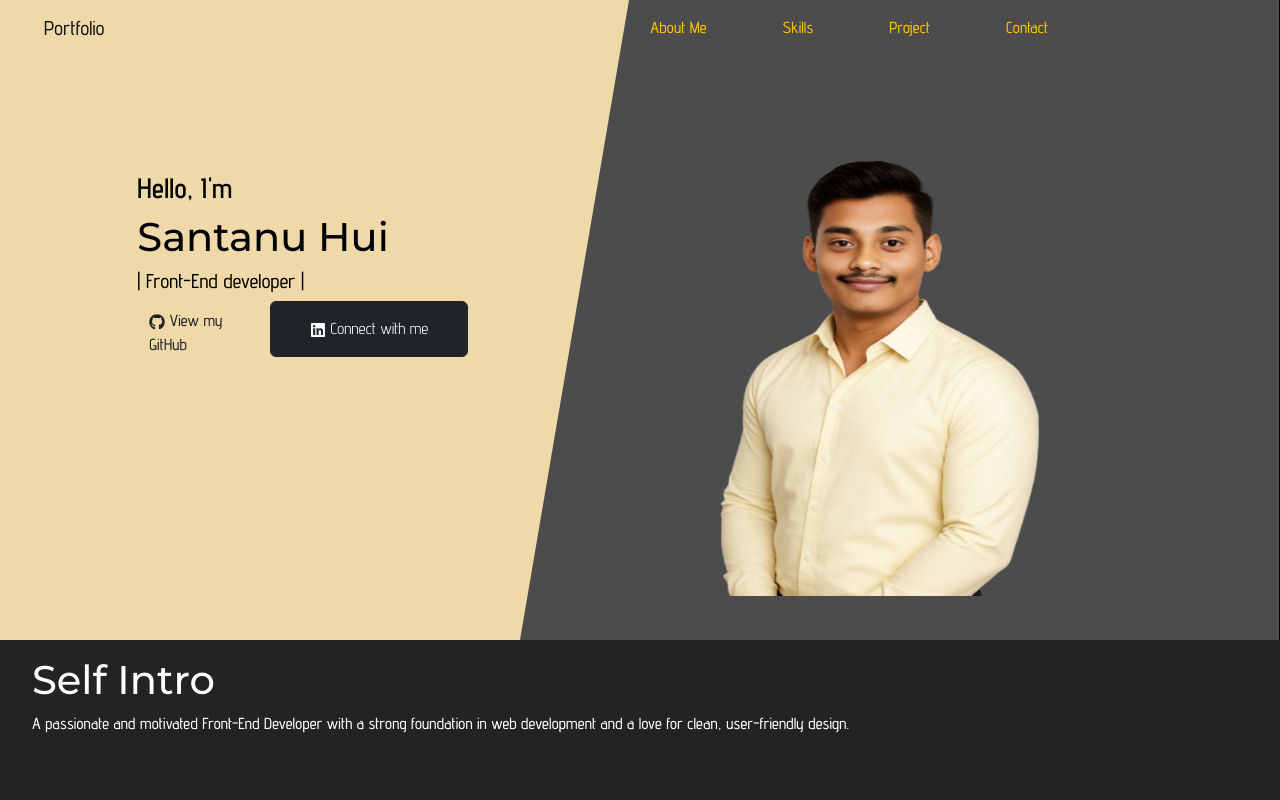
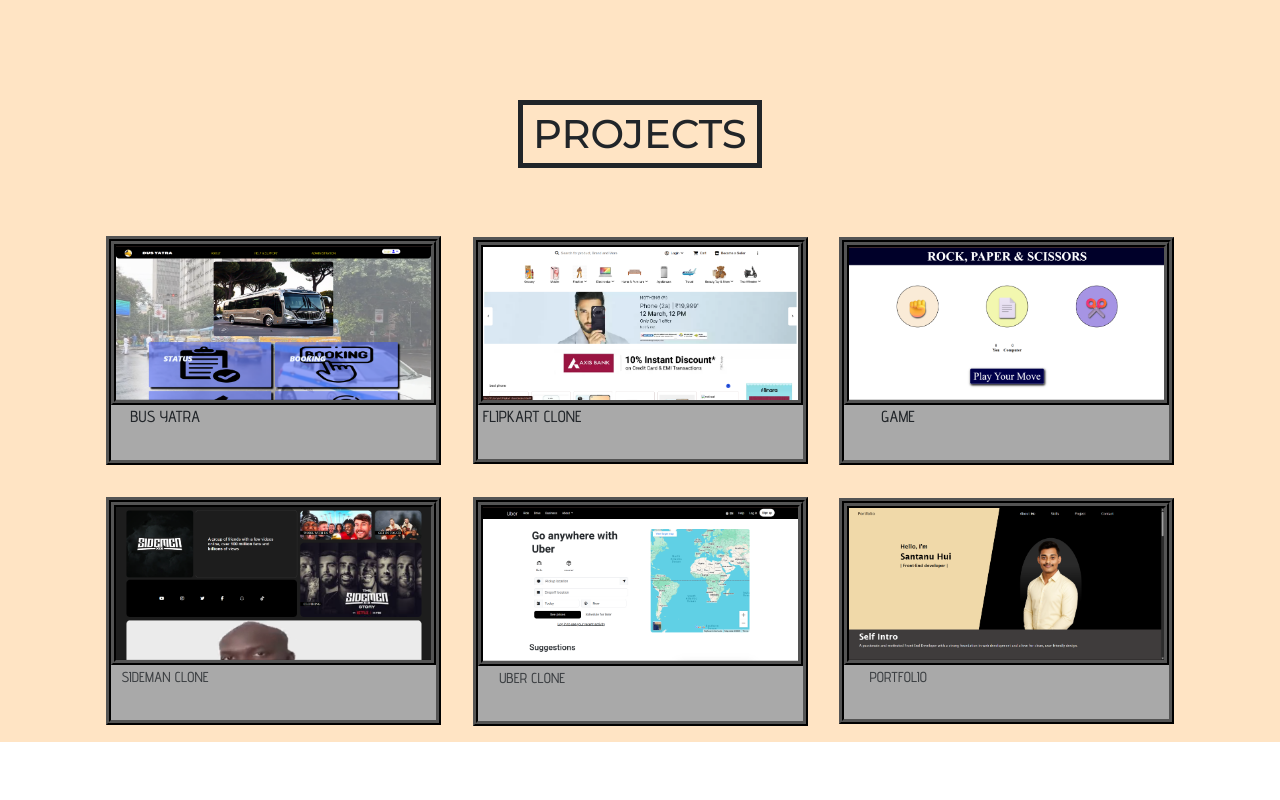
Before and after one commit to Vincenzo-alpha/Portfolio, a React (Vite) app: page /Portfolio-vite/project in a window 1280 px wide. Shown: the top 800 px of the page. Built offline with nearby package versions, Linux system fonts and the light colour scheme.

Commit message:
Add Bio page and some changes in react pages

```diff
--- a/src/App.css
+++ b/src/App.css
@@ -329,18 +329,18 @@
     width: 30%;
     display: grid;
     grid-template-columns: repeat(3, 1fr);
-    grid-template-rows: repeat(3, 1fr);
-    /* gap: 5rem; */
+    grid-template-rows: repeat(4, 1fr);
     border: 5px black ridge;
     margin: 1rem 1rem;
+    background-color: darkgray;
 
 }
 
 .project-container div button {
     grid-column: span 1/span 1;
     grid-row: span 1/ span 1;
-    grid-column-start: 2;
-    grid-row-start: 2;
+    grid-column-start: 3;
+    grid-row-start: 4;
     display: none;
     width: 60px;
     height: 30px;
@@ -359,9 +359,17 @@
     /* width: 500px; */
     /* height: 500px; */
     object-fit: contain;
+    border: 5px black ridge;
     transition: filter 0.3s ease;
+}
 
-
+.project-container div p{
+        grid-column: span 1/span 1;
+    grid-row: span 1/ span 1;
+    grid-column-start: 1;
+    grid-row-start: 4;
+    justify-content: center;
+    text-align: center;
 }
 
 .project-container div:hover button {
@@ -369,7 +377,7 @@
 
 }
 
-.project-container div img:hover{
+.project-container div:hover img{
     filter: brightness(50%);
 }
 
@@ -432,3 +440,17 @@
   animation-range: entry 0% cover 20%;
 
 }
+
+/* Bio section */
+.bio-image img{
+    z-index: 1;
+    width: 300px;
+    height: 300px;
+    object-fit: cover;
+    /* aspect-ratio: 1/1; */
+    object-position: top;
+}
+
+.bio-image{
+    border: 3px solid rgb(119, 119, 119);
+}
--- a/src/App.tsx
+++ b/src/App.tsx
@@ -1,13 +1,21 @@
-import Footer from "./components/Footer";
-import GoTop from "./components/GoTop";
-import SmoothScollPage from "./SmoothScollPage";
+import { BrowserRouter, Routes, Route } from "react-router-dom";
+import MainFiles from "./MainFiles";
+import Bio from "./components/Bio";
+import Project from "./components/Project";
+import DevelopMode from "./components/DevelopMode";
+
 
 function App() {
   return (
     <>
-      <SmoothScollPage/>
-      <GoTop/>
-      <Footer/>
+      <BrowserRouter basename="/Portfolio-vite">
+        <Routes>
+          <Route path="/" element={<MainFiles/>} />
+          <Route path="/bio" element={<Bio/>} />
+          <Route path="/project" element={<Project/>} />
+          <Route path="/develop" element={<DevelopMode />} />
+        </Routes>
+      </BrowserRouter>
     </>
   );
 }
--- a/src/Media.css
+++ b/src/Media.css
@@ -267,4 +267,8 @@
   animation: none
 }
 
+    .project-container button{
+        display: block;
+    }
+
 }
--- a/src/components/About.tsx
+++ b/src/components/About.tsx
@@ -1,3 +1,4 @@
+import { Link } from "react-router-dom";
 
 
 export default function About() {
@@ -31,9 +32,9 @@
           </p>
 
           <center>
-            <a href="" className="text-white bg-dark p-3 rounded-3">
+            <Link to={'/bio'} className="text-white bg-dark p-3 rounded-3">
               | Explore |
-            </a>
+            </Link>
           </center>
         </div>
         <div className="parent">
@@ -47,7 +48,7 @@
             </p>
           </div>
           <div className="div2">
-            <img className="knowledge" src="src/assets/ab3.png" alt="" />
+            <img className="knowledge" src="/src/assets/ab3.png" alt="" />
             <h4>DEVELOPMENT</h4>
             <p>
               Based on a project created by me or another one, sent by you, I
@@ -55,7 +56,7 @@
             </p>
           </div>
           <div className="div3">
-            <img className="knowledge" src="src/assets/ab2.png" alt="" />
+            <img className="knowledge" src="/src/assets/ab2.png" alt="" />
             <h4>MAINTENANCE</h4>
             <p>
               In case of any problems or the need for changes, I can introduce
--- a/src/components/Footer.tsx
+++ b/src/components/Footer.tsx
@@ -1,5 +1,5 @@
 import { FaLinkedin, FaGithub, FaInstagram, FaEnvelope } from "react-icons/fa";
-import { Link } from "react-scroll";
+import { Link } from "react-router-dom";
 
 export default function Footer() {
   return (
@@ -96,7 +96,7 @@
                 Resume
               </a>
             </p>
-            {/* <p><a href="#" className="text-white text-decoration-none">Blog</a></p> */}
+            <p><Link to="/" className="text-white text-decoration-none">Home</Link></p>
             <p>
               <a href="contact" className="text-white text-decoration-none">
                 Contact
--- a/src/components/HeroSection.tsx
+++ b/src/components/HeroSection.tsx
@@ -16,12 +16,12 @@
         <main className="hero-section">
           <div className="section1">
             <div className="row justify-content-center inner-section1">
-              <h3 className="col-8">Hello, I'm</h3>
-              <h1 className="col-8">Santanu Hui</h1>
-              <h5 className="col-8">| Front-End developer |</h5>
+              <h3 className="col-12 col-md-8 text-center text-md-start">Hello, I'm</h3>
+              <h1 className="col-12 col-md-8 text-center text-md-start">Santanu Hui</h1>
+              <h5 className="col-12 col-md-8 text-center text-md-start">| Front-End developer |</h5>
               <div className="col-8 row Connect-section1">
-                <a className="col-4 text-dark pt-2" href={github}><FaGithub/>  View my GitHub</a>
-                <button className="btn btn-dark col-6" onClick={url}><FaLinkedin className="my-auto"/>  Connect with me</button>
+                <a className="col-8 col-md-4 text-dark pt-2 pb-5 pb-md-0" href={github}><FaGithub/>  View my GitHub</a>
+                <button className="btn btn-dark col-12 col-md-6" onClick={url}><FaLinkedin className="my-auto"/>  Connect with me</button>
               </div>
             </div>
           </div>
--- a/src/components/Project.tsx
+++ b/src/components/Project.tsx
@@ -1,47 +1,77 @@
-import React from "react";
 import busYatra from "../assets/busYatra.png";
 import flipkart from "../assets/flipkartClone.png";
 import rpsgame from "../assets/RPSGame.png";
 import sideman from "../assets/sidemanClone.png";
 import uber from "../assets/uberClone.png";
-import portfolio from '../assets/portfolio.png'
+import portfolio from "../assets/portfolio.png";
+import { useNavigate } from "react-router-dom";
 
-interface ReadMoreProps {
-  id: string
-  text: string
-  amountOfWords?: number
-}
 
 function Project() {
+  const navigate = useNavigate();
+  const gotoweb = (idn: number) =>{
+    switch (idn){
+    case 1:
+      window.location.href = 'https://github.com/Vincenzo-alpha/Bus_yatra'
+      break;
+    case 2:
+      window.location.href = 'https://github.com/Vincenzo-alpha/Flipkart-clone'
+      break;
+    case 3:
+      window.location.href = 'https://github.com/Vincenzo-alpha/Rock-paper-scissor'
+      break;
+    case 4:
+      navigate('/develop')
+      break;
+    case 5:
+      window.location.href = 'https://github.com/Vincenzo-alpha/Uber-clone-bootstrap'
+      break;
+    case 6:
+      window.location.href = ''
+      break;
+
+    }
+  }
   return (
     <>
-      <div id="project" className="container d-flex flex-column align-item-center">
+      <div className="forBgColor">
+        <div
+          id="project"
+          className="container d-flex flex-column align-item-center"
+        >
           <h1>PROJECTS</h1>
           {/* container */}
           <div className="row row-cols-1 row-cols-sm-4 g-5 mx-auto justify-content-center align-items-center project-container">
             <div className="col px-0 div1">
               <img className="img-fluid" src={busYatra} alt="" />
-            <button className="btn btn-dark show-btn">Show</button>
+              <p>BUS YATRA</p>
+              <button className="btn btn-dark show-btn" onClick={() =>gotoweb(1)}>Show</button>
             </div>
             <div className="col px-0 div1">
               <img className="img-fluid" src={flipkart} alt="" />
-            <button className="btn btn-dark show-btn">Show</button>
+              <p>FLIPKART CLONE</p>
+              <button className="btn btn-dark show-btn" onClick={() =>gotoweb(2)}>Show</button>
             </div>
             <div className="col px-0 div1">
               <img className="img-fluid" src={rpsgame} alt="" />
-            <button className="btn btn-dark show-btn">Show</button>
+              <p>GAME</p>
+              <button className="btn btn-dark show-btn" onClick={() =>gotoweb(3)}>Show</button>
             </div>
             <div className="col px-0 div1">
               <img className="img-fluid" src={sideman} alt="" />
-            <button className="btn btn-dark show-btn">Show</button>
+              <p>SIDEMAN CLONE</p>
+              <button className="btn btn-dark show-btn" onClick={() =>gotoweb(4)}>Show</button>
             </div>
             <div className="col px-0 div2">
               <img className="img-fluid" src={uber} alt="" />
-            <button className="btn btn-dark">Show</button>
+              <p>UBER CLONE</p>
+              <button className="btn btn-dark" onClick={() =>gotoweb(5)}>Show</button>
             </div>
             <div className="col px-0 div1">
               <img className="img-fluid" src={portfolio} alt="" />
-            <button className="btn btn-dark">Show</button>
+              <p>PORTFOLIO</p>
+              <button className="btn btn-dark" onClick={() =>gotoweb(6)}>Show</button>
+            </div>
           </div>
         </div>
       </div>
```
Lines whose indentation alone changed are shown as unchanged.
